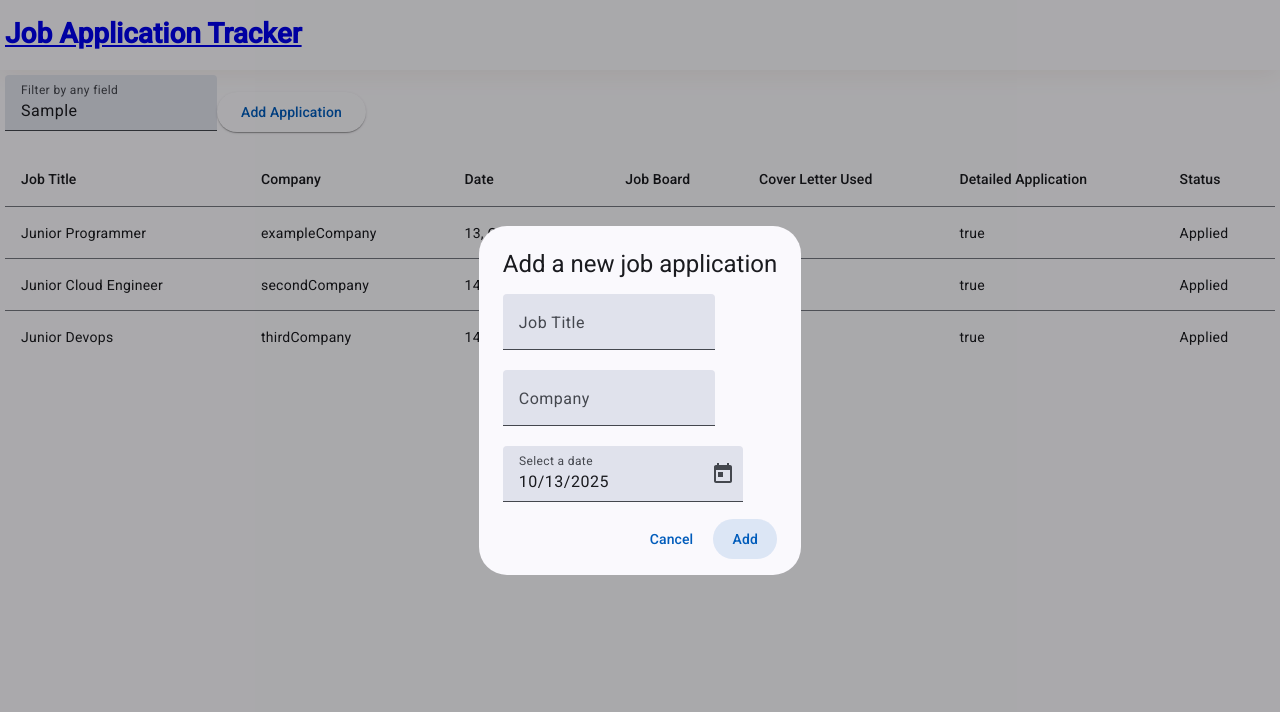
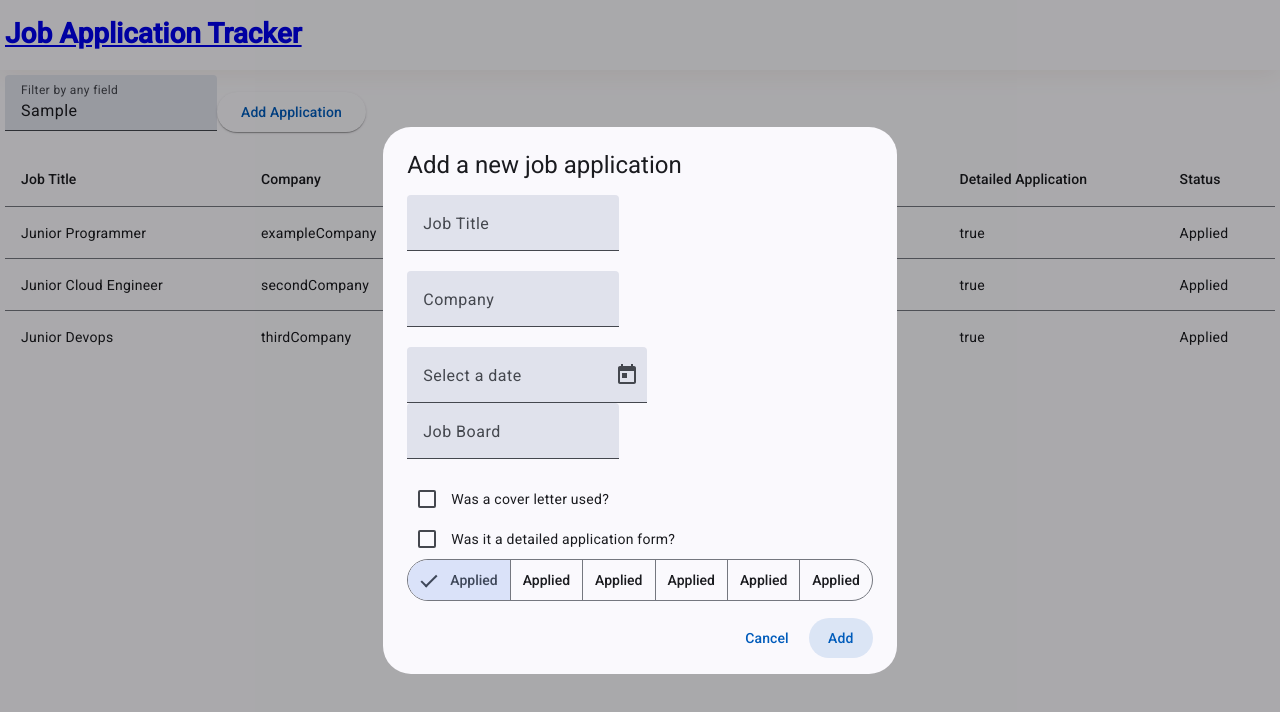
Before and after one commit to Jo53f/angular-jobApplicationTracker, an Angular app: page / in a window 1280 px wide. Both pictures are taken after typing "Sample" into the empty fields and a click on the button "Add Application". Shown: the top 712 px of the page. Built offline with nearby package versions, Linux system fonts and the light colour scheme.

Commit message:
Reworked how the add application dialog works, now capable of correctly adding a new entry

```diff
--- a/src/app/application-dialog/application-dialog.html
+++ b/src/app/application-dialog/application-dialog.html
@@ -2,28 +2,59 @@
 <mat-dialog-content>
     <mat-form-field>
         <mat-label>Job Title</mat-label>
-        <input matInput [(ngModel)]="job_title" />
+        <input matInput #job_title />
     </mat-form-field>
+
     <br>
+
     <mat-form-field>
         <mat-label>Company</mat-label>
-        <input matInput [(ngModel)]="company" />
+        <input matInput #company />
     </mat-form-field>
+
     <br>
 
     <mat-form-field subscriptSizing="dynamic">
     <mat-label>Select a date</mat-label>
-    <input matInput [matDatepicker]="picker" [formControl]="date">
+    <input matInput [matDatepicker]="picker" #date >
     <mat-datepicker-toggle matIconSuffix [for]="picker"></mat-datepicker-toggle>
     <mat-datepicker #picker></mat-datepicker>
     </mat-form-field>
 
+    <br>
+
+    <mat-form-field>
+        <mat-label>Job Board</mat-label>
+        <input matInput #job_board />
+    </mat-form-field>
+
+    <br>
+    <mat-checkbox #coverLetter>Was a cover letter used?</mat-checkbox>
+
+    <br>
+    <mat-checkbox #detailedApplicationStage>Was it a detailed application form?</mat-checkbox>
+
+    <br>
+    <mat-button-toggle-group [formControl]="currentStatus">
+        <mat-button-toggle value=Applied>Applied</mat-button-toggle>
+        <mat-button-toggle value=Testing>Applied</mat-button-toggle>
+        <mat-button-toggle value=Rejected>Applied</mat-button-toggle>
+        <mat-button-toggle value=Accepted>Applied</mat-button-toggle>
+        <mat-button-toggle value=Response>Applied</mat-button-toggle>
+        <mat-button-toggle value=Interview>Applied</mat-button-toggle>
+    </mat-button-toggle-group>
+
 </mat-dialog-content>
+
 <mat-dialog-actions>
     <button matButton (click)="onNoClick()">Cancel</button>
     <button matButton [mat-dialog-close]="{
-        job_title: job_title(),
-        company: company(),
-        date: date
+        job_title: job_title.value,
+        company: company.value,
+        date: date.value,
+        job_board: job_board.value,
+        coverLetter: coverLetter.checked,
+        detailedApplicationStage: detailedApplicationStage.checked,
+        status: currentStatus.value
     }" cdkFocusInitial>Add</button>
 </mat-dialog-actions>
--- a/src/app/application-dialog/application-dialog.ts
+++ b/src/app/application-dialog/application-dialog.ts
@@ -14,26 +14,23 @@ import { FormsModule, ReactiveFormsModule, FormControl } from '@angular/forms';
 import { MatButtonModule } from '@angular/material/button';
 import {MatDatepickerModule} from '@angular/material/datepicker';
 import { provideNativeDateAdapter } from '@angular/material/core';
+import {MatCheckboxModule} from '@angular/material/checkbox';
+import { ApplicationStatus } from '../application-status';
+import {MatButtonToggleModule} from '@angular/material/button-toggle';
 
 
 @Component({
   selector: 'app-application-dialog',
-  imports: [MatDialogTitle, MatDialogContent, MatFormFieldModule, MatInputModule, FormsModule, MatDialogActions, MatButtonModule, MatDialogClose, MatDatepickerModule, ReactiveFormsModule, MatDatepickerModule],
+  imports: [MatDialogTitle, MatDialogContent, MatFormFieldModule, MatInputModule, FormsModule, MatDialogActions, MatButtonModule, MatDialogClose, MatDatepickerModule, ReactiveFormsModule, MatDatepickerModule, MatCheckboxModule, MatButtonToggleModule],
   providers: [provideNativeDateAdapter()],
   templateUrl: './application-dialog.html',
   styleUrl: './application-dialog.css'
 })
 export class ApplicationDialog {
   readonly dialogRef = inject(MatDialogRef<ApplicationDialog>);
-  readonly data = inject<JobApplicationInfo>(MAT_DIALOG_DATA);
+  readonly data = inject(MAT_DIALOG_DATA);
 
-  readonly job_title = model(this.data.job_title);
-  readonly company = model(this.data.company);
-  readonly date = new FormControl(new Date());
-  readonly job_board = model(this.data.job_board);
-  readonly coverLetter = model(this.data.coverLetter);
-  readonly detailedApplication = model(this.data.detailedApplicationStage);
-  readonly status = model(this.data.status)
+  readonly currentStatus = new FormControl('Applied');
 
   onNoClick():void{
     this.dialogRef.close();
--- a/src/app/home/home.ts
+++ b/src/app/home/home.ts
@@ -7,6 +7,7 @@ import { DatePipe } from '@angular/common';
 import { MatDialog } from '@angular/material/dialog';
 import { ApplicationDialog } from '../application-dialog/application-dialog';
 import { MatButton } from '@angular/material/button';
+import { JobApplicationInfo } from '../job-application-info';
 
 
 
@@ -44,20 +45,13 @@ export class Home {
     let coverLetter = false;
     let detailedApplicationStage = false;
 
-    const dialogRef = this.dialog.open(ApplicationDialog, {
-      data: {
-        job_title: job_board,
-        company: company,
-        date: date,
-        job_board: job_board,
-        coverLetter: coverLetter,
-        detailedApplicationStage: detailedApplicationStage
-      }
-    });
+    const dialogRef = this.dialog.open(ApplicationDialog);
 
     dialogRef.afterClosed().subscribe(result => {
       if (result !== undefined){
         console.log({result})
+        this.dataSource.data.push(result);
+        this.applicationsLoader.save(this.dataSource.data);
       }
     })
   }
```
